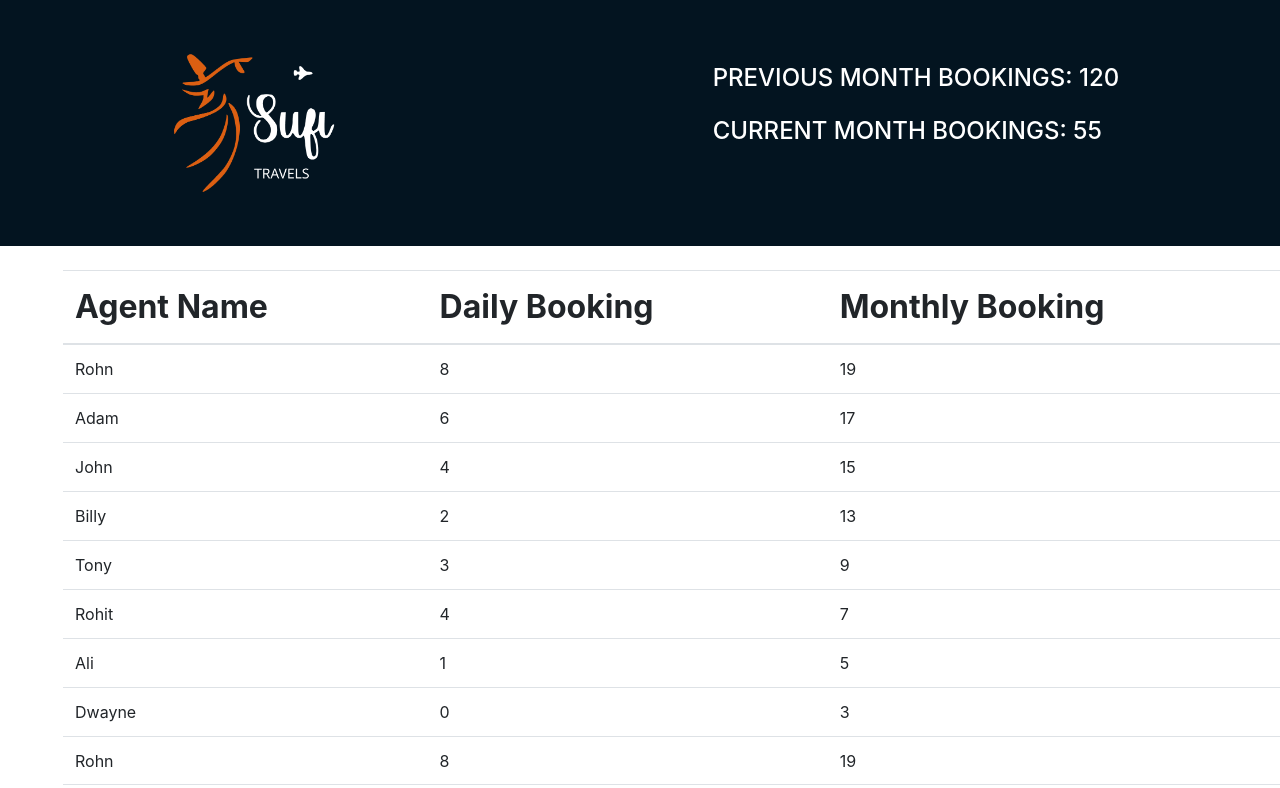
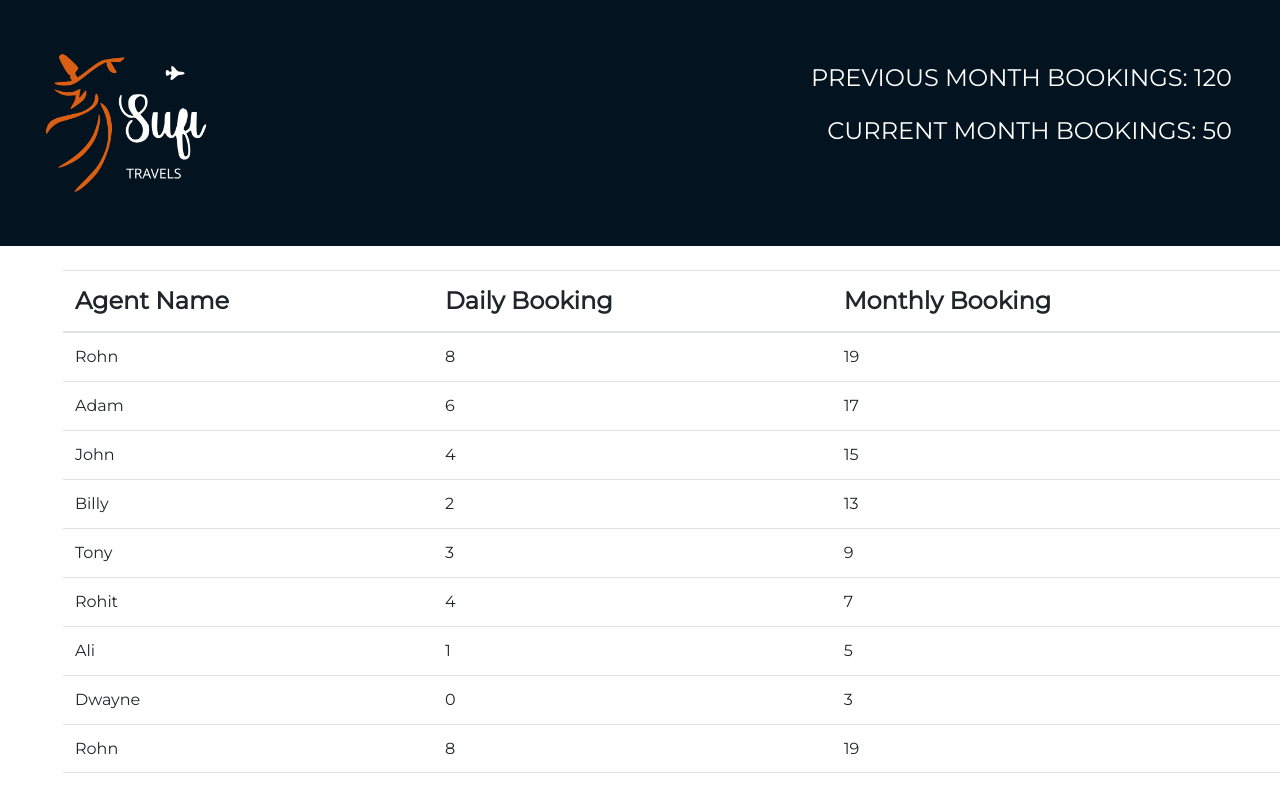
Before and after one commit to MuhaddisRehman/urgentTable, a plain HTML site: page index.html in a window 1280 px wide. Shown: the top 788 px of the page. Drawn offline with nearby package versions, Linux system fonts and the light colour scheme.

Commit message:
minor fixes

```diff
--- a/index.html
+++ b/index.html
@@ -8,6 +8,7 @@
     <script src="https://cdn.jsdelivr.net/npm/jquery@3.6.0/dist/jquery.slim.min.js"></script>
     <script src="https://cdn.jsdelivr.net/npm/popper.js@1.16.1/dist/umd/popper.min.js"></script>
     <script src="https://cdn.jsdelivr.net/npm/bootstrap@4.6.1/dist/js/bootstrap.bundle.min.js"></script>
+    <link rel="stylesheet" href="https://fonts.googleapis.com/css?family=Montserrat">
     <link rel="stylesheet" href="style.css">
     <title>Bookings Table</title>
 </head>
@@ -16,32 +17,40 @@
         background-color: #031420;
     }
     th{
-        font-size: 32px;
+        font-size: 24px;
     }
-    td{
+    h4{
+        text-align:left;
 
-
+        padding-left:10px ;
+    }
+    .headline{
+    display: flex;
+    flex-direction: column;
+    align-items: flex-end;
+    text-align: right;
+    width: 500px !important;
     }
     body{
-
+        font-family:Montserrat ;
+    }
+    .topWidth{
+        width: px;
     }
 </style>
 <body>
-    <div class="container  col-xl-12 col-lg-12">
+    <div class="container  col-xl-12 col-lg-12 topWidth">
 
-        <div class="row mb-4 py-5 d-flex justify-content-around   text-white topBackground " >
-            <div class="row">
+        <div class="row mb-4 py-5 d-flex justify-content-between  px-5 text-white topBackground " >
+            <div class="row ">
                 <img src="assets/sufi_travel.png" alt="sufi logo" height="150px">
 
             </div>
-            <div >
-                <div class="row ">
-                    <h4 class="mt-3">PREVIOUS MONTH BOOKINGS: 120 </h4>
+            <div class="headline " >
 
-                </div>
-                <div class="row">
-                <h4 class="mt-3">CURRENT MONTH BOOKINGS:  55 </h4>
-            </div>
+                <h4 class="mt-3">PREVIOUS MONTH BOOKINGS: 120 </h4>
+                <h4 class="mt-3">CURRENT MONTH BOOKINGS:  50</h4>
+
             </div>
 
 
```
